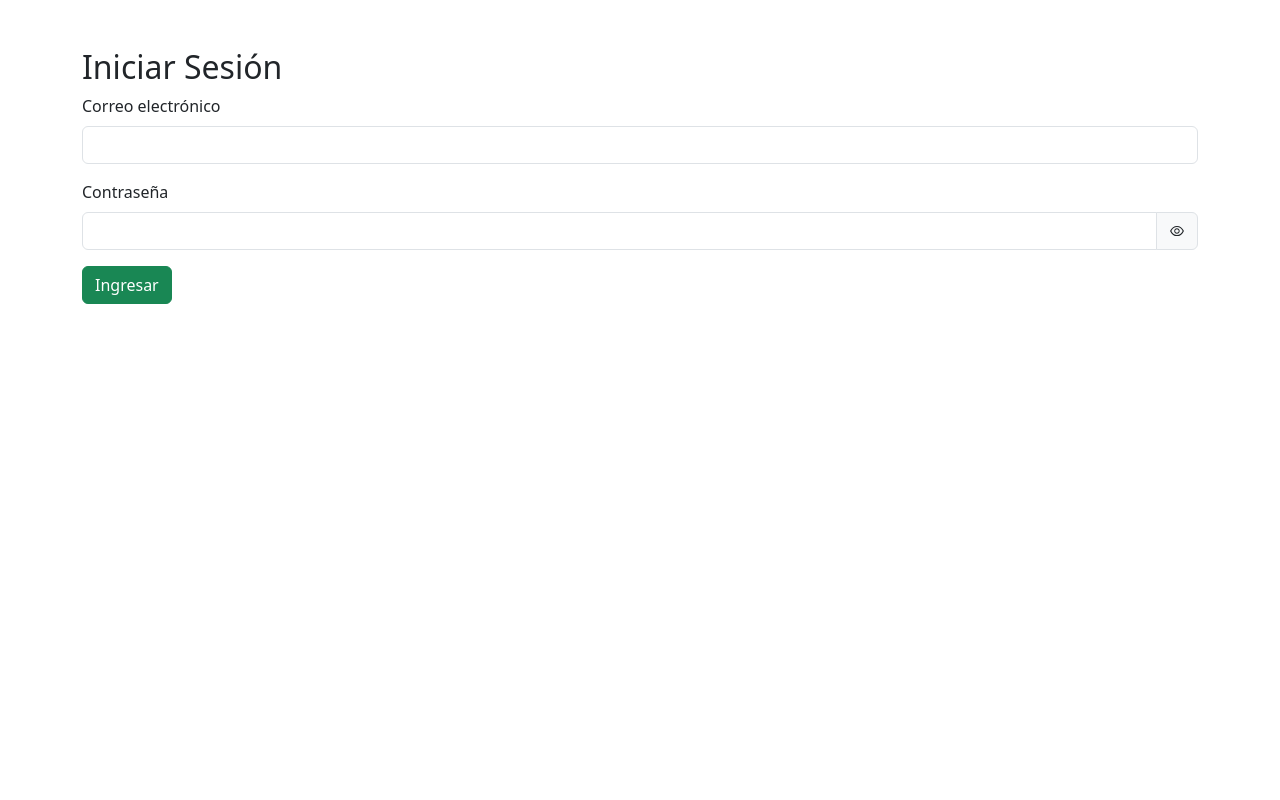
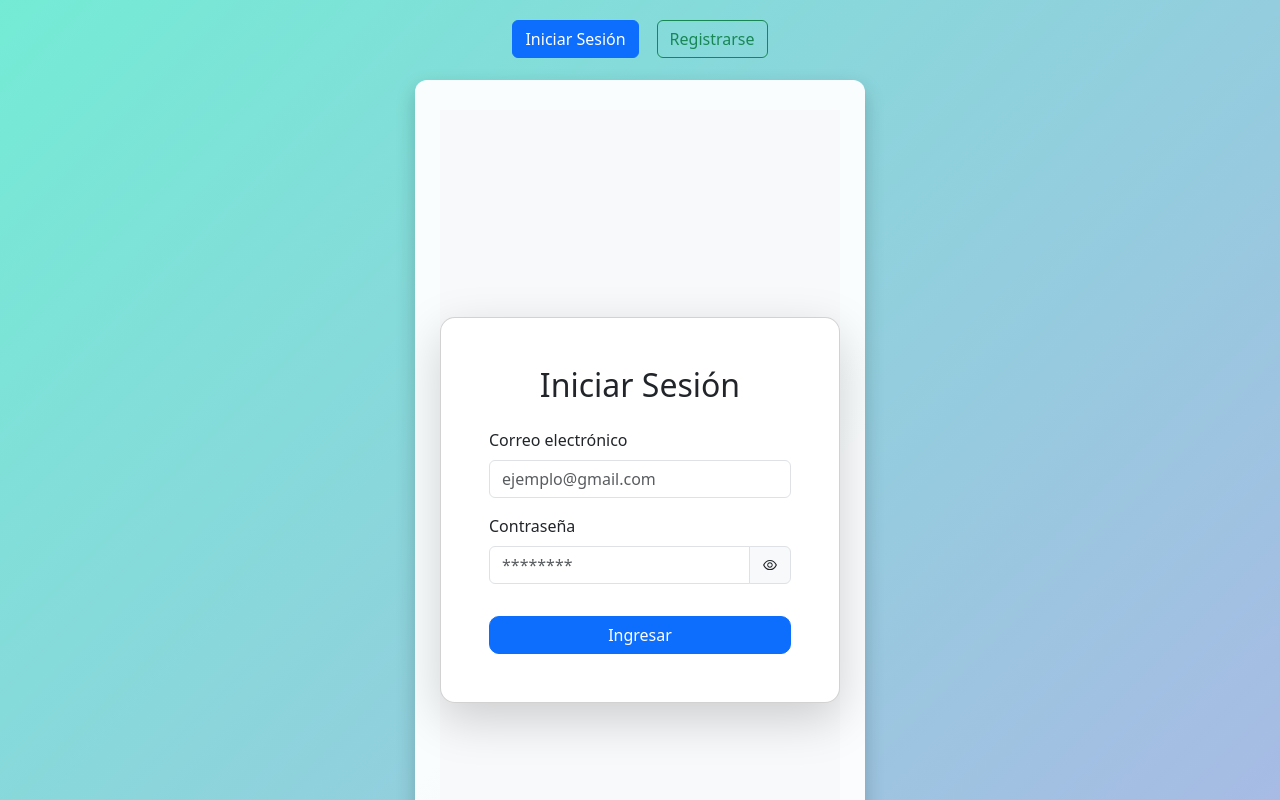
Before and after one commit to josueamador19/clinica-frontend, a React (Vite) app: page / in a window 1280 px wide. Shown: the top 800 px of the page. Built offline with nearby package versions, Linux system fonts and the light colour scheme.

Commit message:
estilos del login/register

```diff
--- a/src/App.jsx
+++ b/src/App.jsx
@@ -1,23 +1,19 @@
 import React from "react";
 import { BrowserRouter as Router, Routes, Route } from "react-router-dom";
-import Login from "./components/auth/Login";
-import Register from "./components/auth/Register";
 import PrivateRoute from "./routes/PrivateRoute";
 import PatientRoutes from "./components/patient/patientRoutes";
 import MedicoDashboard from "./components/medico/MedicoDashboard";
-
-//
+import AuthPage from "./pages/AuthPage";
 // import AdminDashboard from "./components/admin/AdminDashboard";
 
 function App() {
   return (
     <Router>
       <Routes>
-        {/* Public Routes */}
-        <Route path="/" element={<Login />} />
-        <Route path="/register" element={<Register />} />
+        {/* 🔓 Ruta pública principal (Login / Registro en la misma página) */}
+        <Route path="/" element={<AuthPage />} />
 
-        {/* Private Routes para Paciente */}
+        {/* 🔒 Rutas privadas para Paciente */}
         <Route
           path="/patient/*"
           element={
@@ -26,7 +22,8 @@ function App() {
             </PrivateRoute>
           }
         />
-        {/* Private Routes para Médico */}
+
+        {/* 🔒 Rutas privadas para Médico */}
         <Route
           path="/medico/*"
           element={
@@ -35,8 +32,8 @@ function App() {
             </PrivateRoute>
           }
         />
-      </Routes>
-        {/* Private Routes para Admin */}
+
+        {/* 🔒 (Opcional) Rutas privadas para Admin */}
         {/* <Route
           path="/admin/*"
           element={
@@ -45,8 +42,7 @@ function App() {
             </PrivateRoute>
           }
         /> */}
-
-
+      </Routes>
     </Router>
   );
 }
--- a/src/components/auth/Login.jsx
+++ b/src/components/auth/Login.jsx
@@ -15,7 +15,6 @@ const Login = () => {
   const handleLogin = async (e) => {
     e.preventDefault();
     setMessage("");
-
     try {
       const formData = new FormData();
       formData.append("email", email);
@@ -26,28 +25,17 @@ const Login = () => {
       });
 
       const { access_token, user } = res.data;
-
-      // Guardar en contexto global
       login(user, access_token);
 
       setMessage(`¡Bienvenido, ${user.nombre}!`);
       setEmail("");
       setPassword("");
 
-      // Redirigir según rol
       switch (user.rol_id) {
-        case "abc856dd-ba5f-41ae-8dea-27aa29f8ab47": // Paciente
-          navigate("/patient");
-          break;
-        case "b20c6894-e11b-41aa-864a-b642b94682c1": // Admin
-          navigate("/admin");
-          break;
-        case "5770e7d5-c449-4094-bbe1-fd52ee6fe75f": // Médico
-          navigate("/medico");
-          break;
-        default:
-          navigate("/login");
-          break;
+        case "abc856dd-ba5f-41ae-8dea-27aa29f8ab47": navigate("/patient"); break;
+        case "b20c6894-e11b-41aa-864a-b642b94682c1": navigate("/admin"); break;
+        case "5770e7d5-c449-4094-bbe1-fd52ee6fe75f": navigate("/medico"); break;
+        default: navigate("/login"); break;
       }
     } catch (err) {
       console.error(err);
@@ -56,8 +44,9 @@ const Login = () => {
   };
 
   return (
-    <div className="container mt-5">
-      <h2>Iniciar Sesión</h2>
+    <div className="d-flex justify-content-center align-items-center vh-100 bg-light">
+      <div className="card p-5 shadow-lg" style={{ width: "400px", borderRadius: "15px" }}>
+        <h2 className="text-center mb-4">Iniciar Sesión</h2>
         <form onSubmit={handleLogin}>
           <div className="mb-3">
             <label className="form-label">Correo electrónico</label>
@@ -67,6 +56,7 @@ const Login = () => {
               value={email}
               onChange={(e) => setEmail(e.target.value)}
               required
+              placeholder="ejemplo@gmail.com"
             />
           </div>
 
@@ -79,6 +69,7 @@ const Login = () => {
                 value={password}
                 onChange={(e) => setPassword(e.target.value)}
                 required
+                placeholder="********"
               />
               <span
                 className="input-group-text"
@@ -90,11 +81,12 @@ const Login = () => {
             </div>
           </div>
 
-        <button type="submit" className="btn btn-success">
+          <button type="submit" className="btn btn-primary w-100 mt-3" style={{ borderRadius: "10px" }}>
             Ingresar
           </button>
         </form>
-      {message && <p className="mt-3">{message}</p>}
+        {message && <p className="mt-3 text-center text-danger">{message}</p>}
+      </div>
     </div>
   );
 };
--- a/src/components/auth/Register.jsx
+++ b/src/components/auth/Register.jsx
@@ -23,18 +23,14 @@ const Register = () => {
         const res = await axios.get("http://localhost:8000/roles");
         setRolesOptions(res.data);
         if (res.data.length > 0) setRol(res.data[0].id);
-      } catch (err) {
-        console.error(err);
-      }
+      } catch (err) { console.error(err); }
     };
     const fetchSucursales = async () => {
       try {
         const res = await axios.get("http://localhost:8000/sucursales");
         setSucursalesOptions(res.data);
         if (res.data.length > 0) setSucursal(res.data[0].id);
-      } catch (err) {
-        console.error(err);
-      }
+      } catch (err) { console.error(err); }
     };
     fetchRoles();
     fetchSucursales();
@@ -84,18 +80,30 @@ const Register = () => {
   };
 
   return (
-    <div className="container mt-5">
-      <h2>Registro</h2>
+    <div className="d-flex justify-content-center align-items-center vh-100 bg-light">
+      <div className="card p-5 shadow-lg" style={{ width: "500px", borderRadius: "15px" }}>
+        <h2 className="text-center mb-4">Registro</h2>
         <form onSubmit={handleRegister}>
+          {/* Nombre */}
           <div className="mb-3">
             <label>Nombre completo</label>
             <input type="text" className="form-control" value={nombre} onChange={(e) => setNombre(e.target.value)} required />
           </div>
+
+          {/* Email */}
           <div className="mb-3">
             <label>Correo electrónico</label>
-          <input type="email" className={`form-control ${!emailValid && "is-invalid"}`} value={email} onChange={(e) => setEmail(e.target.value)} required />
+            <input
+              type="email"
+              className={`form-control ${!emailValid && "is-invalid"}`}
+              value={email}
+              onChange={(e) => setEmail(e.target.value)}
+              required
+            />
             {!emailValid && <div className="invalid-feedback">Correo inválido</div>}
           </div>
+
+          {/* Contraseña */}
           <div className="mb-3">
             <label>Contraseña</label>
             <div className="input-group">
@@ -106,29 +114,39 @@ const Register = () => {
             </div>
             {passwordStrength && <small className="text-muted">Contraseña: {passwordStrength}</small>}
           </div>
-        <div className="mb-3">
+
+          {/* Rol y Sucursal */}
+          <div className="row">
+            <div className="mb-3 col">
               <label>Rol</label>
               <select className="form-select" value={rol} onChange={(e) => setRol(e.target.value)} required>
                 {rolesOptions.map((r) => <option key={r.id} value={r.id}>{r.nombre}</option>)}
               </select>
             </div>
-        <div className="mb-3">
+            <div className="mb-3 col">
               <label>Sucursal</label>
               <select className="form-select" value={sucursal} onChange={(e) => setSucursal(e.target.value)} required>
                 {sucursalesOptions.map((s) => <option key={s.id} value={s.id}>{s.nombre}</option>)}
               </select>
             </div>
+          </div>
+
+          {/* Teléfono */}
           <div className="mb-3">
             <label>Teléfono</label>
             <input type="text" className="form-control" value={telefono} onChange={(e) => setTelefono(e.target.value)} />
           </div>
+
+          {/* Foto */}
           <div className="mb-3">
             <label>Foto</label>
             <input type="file" className="form-control" onChange={(e) => setFoto(e.target.files[0])} accept="image/*" />
           </div>
-        <button type="submit" className="btn btn-primary">Registrarse</button>
+
+          <button type="submit" className="btn btn-success w-100 mt-3" style={{ borderRadius: "10px" }}>Registrarse</button>
         </form>
-      {message && <p className="mt-3">{message}</p>}
+        {message && <p className="mt-3 text-center text-danger">{message}</p>}
+      </div>
     </div>
   );
 };
--- /dev/null
+++ b/src/pages/AuthPage.css
@@ -0,0 +1,50 @@
+/* AuthPage.css */
+.auth-page {
+    min-height: 100vh;
+    width: 100%;
+    background: linear-gradient(135deg, #74ebd5 0%, #ACB6E5 100%);
+    display: flex;
+    flex-direction: column;
+    align-items: center;
+    padding-top: 80px;
+    /* espacio para botones fijos */
+    box-sizing: border-box;
+}
+
+/* Botones siempre visibles */
+.auth-buttons {
+    position: fixed;
+    top: 20px;
+    display: flex;
+    gap: 10px;
+    z-index: 10;
+}
+
+/* Contenedor del formulario con animación de altura */
+.auth-form-container {
+    width: 100%;
+    max-width: 450px;
+    background: rgba(255, 255, 255, 0.95);
+    border-radius: 12px;
+    padding: 30px 20px;
+    box-shadow: 0 8px 20px rgba(0, 0, 0, 0.2);
+    transition: height 0.3s ease;
+    overflow: hidden;
+    margin-bottom: 50px;
+    display: flex;
+    justify-content: center;
+    align-items: center;
+}
+
+
+@media (max-width: 500px) {
+    .auth-form-container {
+
+        padding: 20px 15px;
+    }
+
+    .auth-buttons {
+        flex-direction: column;
+        gap: 5px;
+    }
+}
--- /dev/null
+++ b/src/pages/AuthPage.jsx
@@ -0,0 +1,46 @@
+// AuthPage.jsx
+import React, { useState, useRef, useEffect } from "react";
+import Login from "../components/auth/Login";
+import Register from "../components/auth/Register";
+import "./AuthPage.css";
+
+const AuthPage = () => {
+    const [activeTab, setActiveTab] = useState("login");
+    const formContainerRef = useRef(null);
+
+
+    useEffect(() => {
+        if (!formContainerRef.current) return;
+
+        const currentHeight = formContainerRef.current.scrollHeight;
+        formContainerRef.current.style.height = `${currentHeight}px`;
+    }, [activeTab]);
+
+    return (
+        <div className="auth-page">
+
+            <div className="auth-buttons">
+                <button
+                    className={`btn ${activeTab === "login" ? "btn-primary" : "btn-outline-primary"} me-2`}
+                    onClick={() => setActiveTab("login")}
+                >
+                    Iniciar Sesión
+                </button>
+                <button
+                    className={`btn ${activeTab === "register" ? "btn-success" : "btn-outline-success"}`}
+                    onClick={() => setActiveTab("register")}
+                >
+                    Registrarse
+                </button>
+            </div>
+
+            {/* Contenedor del formulario */}
+            <div className="auth-form-container" ref={formContainerRef}>
+                {activeTab === "login" && <Login hideTitle />}
+                {activeTab === "register" && <Register hideTitle />}
+            </div>
+        </div>
+    );
+};
+
+export default AuthPage;
```
Lines whose indentation alone changed are shown as unchanged.
